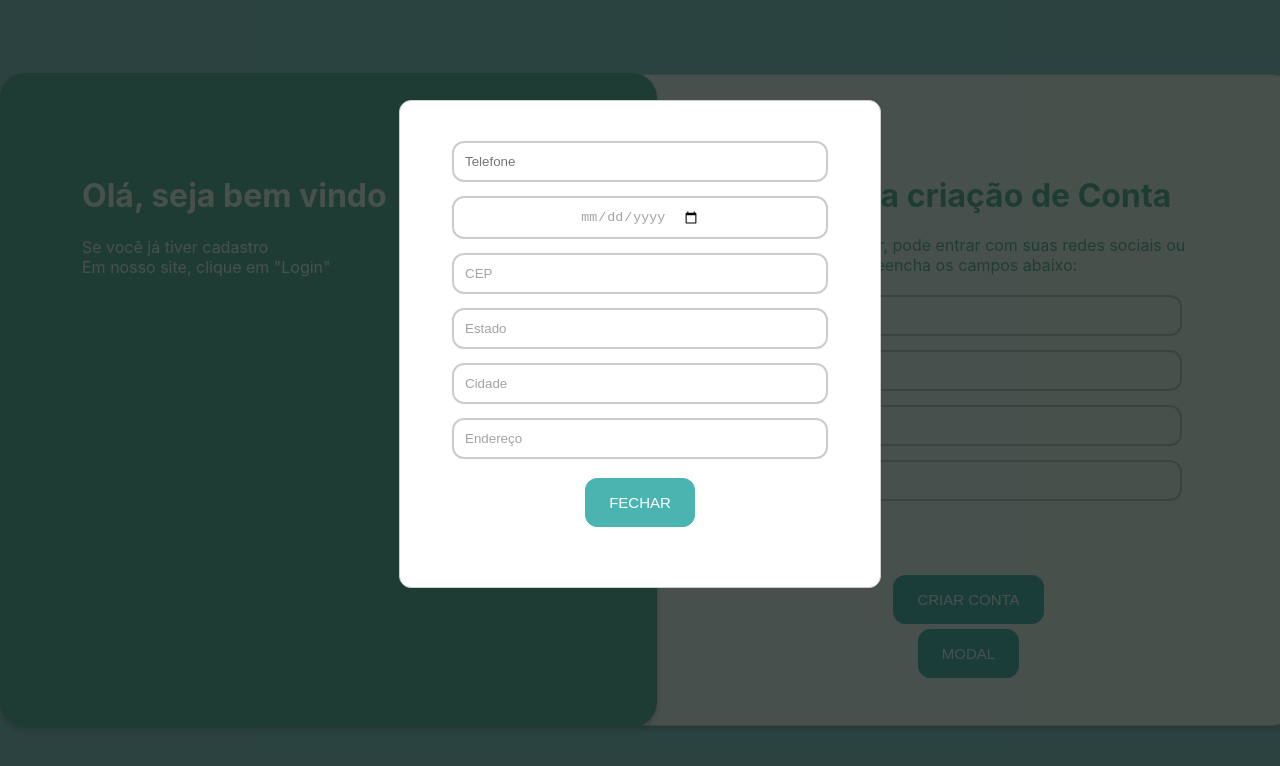
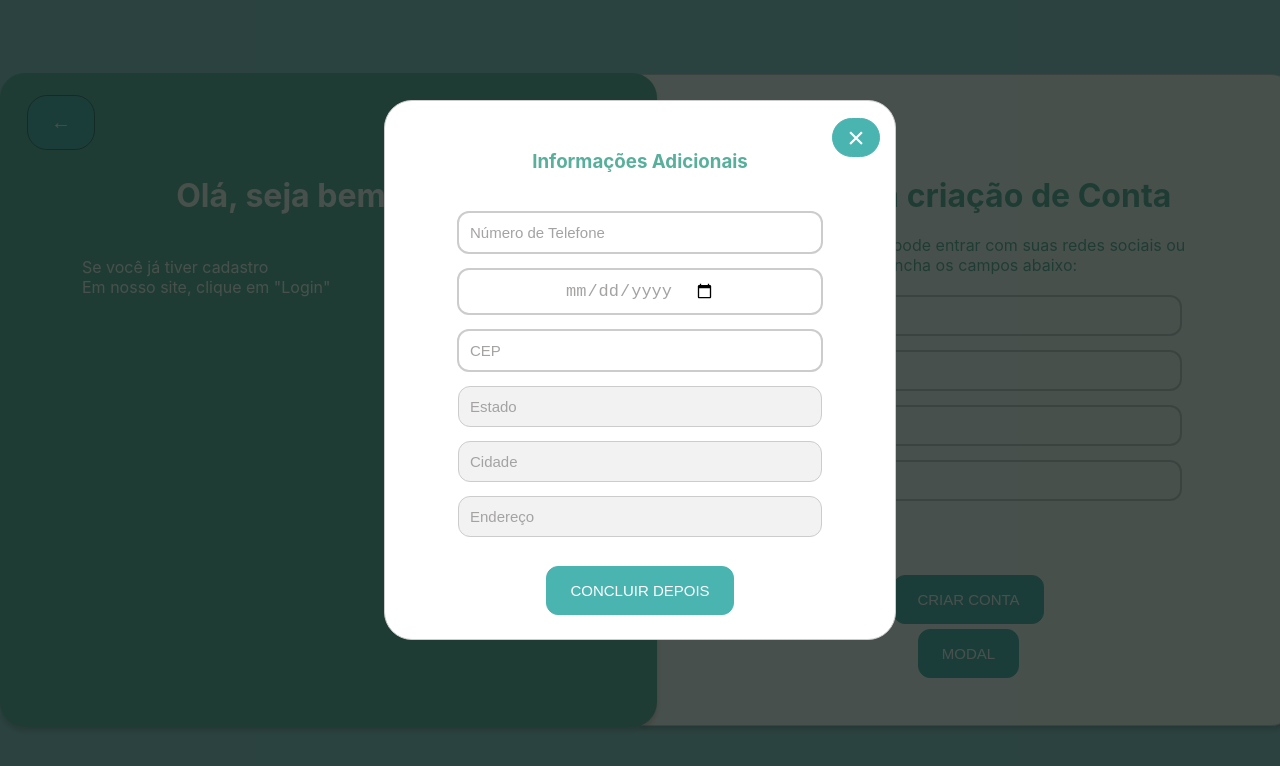
Before and after one commit to DanielQuintela/front-end, a React (Create React App) app: page /cadastro/usuario in a window 1280 px wide. Both pictures are taken after a click on the button "MODAL". Shown: the top 766 px of the page. Built offline with nearby package versions, Linux system fonts and the light colour scheme.

Commit message:
modal pode ser chamado em qualquer ligar/ estiliza

```diff
--- a/src/pages/CadastroUser/cadastroUser.css
+++ b/src/pages/CadastroUser/cadastroUser.css
@@ -115,48 +115,39 @@
     margin-top: 5px; /* Espaçamento superior para separá-lo dos campos de entrada */
   }
 
-  .modal {
-    display: none;
-    position: fixed;
-    top: 0;
-    left: 0;
-    width: 100%;
-    height: 100%;
-    background-color: rgba(36, 68, 55, 0.5);
-  }
-
-  .modal-content {
-    background-color: #fff;
-    max-width: 400px;
-    margin: 100px auto;
-    padding: 40px;
-    border-radius: 12px;
-    border: 1px solid #ccc;
-    position: relative;
-    align-items: center;
-  }
-
-  .modal-content input{
+  .side-header{
     display: flex;
     justify-content: center;
     align-items: center;
-    width: 350px;
-}
+    margin-bottom: 20px;
+  }
 
-.form-user input[type="date"] {
-    color: #a5a2a2; /* define a cor do texto */
-}
+  button.voltar{
+    background-color: #4ab4b1;
+    color: #fff;
+    border: 1px solid #2f6664;
+    padding: 15px 23px;
+    border-radius: 20px;
+    cursor: pointer;
+    text-transform: uppercase;
+    transition: transform .2s ease-in-out;
+    font-size: 20px;
+    transition: background-color .5s;
+    position: absolute;
+    top: 20px;
+    left: 25px;
+  }
 
+    button.voltar:hover {
+        background-color: #d1fcf2;
+        color: #4ab4b1;
+        transition: background-color .5s;
+        border: 1px solid #4ab4b1;
+    }
 
-  .modal-overlay {
-    position: fixed;
-    top: 0;
-    left: 0;
-    width: 100%;
-    height: 100%;
-    background-color: rgba(0, 0, 0, 0.5); /* Cor de fundo escura com transparência */
-    z-index: 0; /* Coloque-o em cima de outros elementos, exceto o modal */
-    display: flex;
-    justify-content: center;
-    align-items: center;
-  }
+    button.voltar:active {
+        transform: scale(0.95);
+        background-color: #2f6664;
+        color: #fff;
+        transition: border .5s;
+    }
--- a/src/pages/CadastroUser/index.js
+++ b/src/pages/CadastroUser/index.js
@@ -1,11 +1,13 @@
 import React, { useState, useRef, useEffect } from "react";
 import "./cadastroUser.css";
-
+import Modal from "../modal/informacoesAdicionais.js"
 import axios from "../../api/axios.js";
+import { useNavigate } from "react-router-dom";
 
 export default function CadastroUser() {
     const passwordRef = useRef();
     const confirmPasswordRef = useRef();
+    const navigate = useNavigate();
 
     const [formData, setFormData] = useState({
         nome: "",
@@ -20,7 +22,6 @@ export default function CadastroUser() {
         telefone: "",
       });
 
-    const [cepBusca, setCepBusca] = useState("");
 
     const [confirmPassword, setConfirmPassword] = useState("");
 
@@ -69,6 +70,7 @@ export default function CadastroUser() {
             }
             );
             console.log(response)
+            setModalVisible(true);
 
         } catch (err) {
             alert("Erro ao cadastrar"+err)
@@ -93,41 +95,21 @@ export default function CadastroUser() {
     }
     };
 
-    const handleBuscarCep = async (event) => {
-        // setCepBusca(event.target.value)
-        try {
-            const data = {
-                cep: cepBusca,
-            }
-            event.preventDefault();
-            console.log(cepBusca)
-            const response = await axios.post('services/getcep',
-
-            JSON.stringify(data),
-            {
-                headers: {
-                    "Content-Type": "application/json"},
-                    // withCredentials: true,
-            });
-
-            console.log(response.data)
-            setFormData({
-                ...formData,
-                estado: response.data.uf,
-                cidade: response.data.localidade,
-                endereco: response.data.logradouro,
-            })
-            console.log(data)
-        } catch (err) {
-            alert("Erro ao buscar CEP"+err)
-        }
-    }
 
     return (
         <div className="cadastro-usuario-container">
             <div className="side-user-content">
-                <h1>Olá, seja bem vindo</h1>
+                <div className="side-header">
+                    <button className="voltar"
+                        onClick={() => navigate(-1)}
+                    >
+                    &larr;
+
+                    </button>
+                    <h1>Olá, seja bem vindo</h1>
+                </div>
                 <p>Se você já tiver cadastro <br /> Em nosso site, clique em "Login"</p>
+
             </div>
 
             <div className="form-user-content">
@@ -173,40 +155,18 @@ export default function CadastroUser() {
                         <p className="error-message">As senhas não coincidem.</p>
                     )}
 
-                    {/* <div className="modal-overlay" onClick={handleFecharModalFora} style={{ display: modalVisible ? "block" : "none" }}> */}
-                        <div
-                            id="meuModal"
-                            className="modal"
-                            style={{ display: modalVisible ? "block" : "none" }}
-                            >
-                            <div className="modal-overlay" onClick={handleFecharModalFora} style={{ display: modalVisible ? "block" : "none" }}>
-                                <div className="modal-content">
-                                    {/* Adicione aqui os campos adicionais do formulário */}
-                                    <input type="text" placeholder="Telefone" />
-                                    <input
-                                        className="input-text"
-                                        type="date"
-                                        placeholder="Data de Nascimento"
-                                        value={formData.dataNascimento}
-                                        onChange={(e) => {
-                                            handleFormEdit(e, "dataNascimento");
-                                        }}
-                                    />
-                                    <input className="input-text" type="text" placeholder="CEP" onChange={(e) => {setCepBusca(e.target.value)}} onBlur={handleBuscarCep}   />
-                                    <input className="input-text" type="text" placeholder="Estado" value={formData.estado} />
-                                    <input className="input-text" type="text" placeholder="Cidade"  value={formData.cidade} />
-                                    <input className="input-text" type="text" placeholder="Endereço" value={formData.endereco}/>
-
-
-                                    <button
-                                        className="input-button"
-                                        onClick={handleFecharModal}>
-                                        Fechar
-                                    </button>
-                                </div>
-                        </div>
-                    </div>
-
+                    <Modal
+                        isOpen={modalVisible}
+                        onClose={handleFecharModal }
+                        onCloseOut={handleFecharModalFora}
+                        formData={formData}
+                        editor={handleFormEdit}
+                        setFormData={setFormData}
+                        onSave={() => {
+                        // Lógica para salvar os dados do modal
+                        }}
+                        // Outros campos passados como propriedades para o modal
+                    />
 
                     <button
                         className="input-text"
--- a/src/pages/LoginPage/Login.css
+++ b/src/pages/LoginPage/Login.css
@@ -112,6 +112,10 @@ color: #fff;
   margin: 12px;
   margin-bottom: 5px;
   color: red; /* Cor vermelha */
+  padding: 10px 0 10px 0;
+  border: 1px solid black;
+  border-radius: 12px;
+  background-color: #56918e;
 }
 
 
--- /dev/null
+++ b/src/pages/modal/informacoesAdicionais.css
@@ -0,0 +1,94 @@
+.modal {
+    display: none;
+    position: fixed;
+    top: 0;
+    left: 0;
+    width: 100%;
+    height: 100%;
+    background-color: rgba(36, 68, 55, 0.5);
+  }
+
+  .modal-content {
+    background-color: #fff;
+    max-width: 450px;
+    margin: 100px auto;
+    padding: 30px;
+    border-radius: 28px;
+    border: 1px solid #ccc;
+    position: relative;
+    align-items: center;
+  }
+
+  .modal-content input{
+    display: flex;
+    justify-content: center;
+    align-items: center;
+    width: 340px;
+    font-size: 15px;
+}
+
+.form-user input[type="date"] {
+    color: #a5a2a2; /* define a cor do texto */
+    font-size: 17px;
+}
+
+.form-user input[type="date"]:hover{
+    color: #58AF9B;
+}
+
+
+  .modal-overlay {
+    position: fixed;
+    top: 0;
+    left: 0;
+    width: 100%;
+    height: 100%;
+    background-color: rgba(0, 0, 0, 0.5); /* Cor de fundo escura com transparência */
+    z-index: 0; /* Coloque-o em cima de outros elementos, exceto o modal */
+    display: flex;
+    justify-content: center;
+    align-items: center;
+  }
+
+.modal-header{
+    display: flex;
+    justify-content: center;
+    align-items: center;
+    margin-bottom: 20px;
+}
+
+.modal-header h3{
+    color: #58AF9B;
+}
+
+.modal-content button.modal-close{
+    position: absolute;
+    top: 12px;
+    right: 15px;
+    cursor: pointer;
+    width: 20px;
+    height: 39px;
+    display: flex;
+    justify-content: center;
+    font-size: 30px;
+    align-items: center;
+    border-radius: 20px;
+
+}
+
+.modal-content button.input-button{
+  margin-top: 15px;
+  margin-bottom: -6px;
+}
+
+.modal-content button.finish-button{
+  margin-top: 15px;
+  margin-bottom: -6px;
+}
+
+input:disabled {
+  background-color: #f2f2f2; /* Defina um plano de fundo diferente */
+  color: #999; /* Altere a cor do texto */
+  cursor: not-allowed; /* Altere o cursor para "não permitido" */
+  border: 1px solid #ccc; /* Altere a borda */
+}
--- /dev/null
+++ b/src/pages/modal/informacoesAdicionais.js
@@ -0,0 +1,100 @@
+import React from "react";
+import { useState } from "react";
+import "./informacoesAdicionais.css";
+import axios from "../../api/axios";
+
+export default function Modal  ({ isOpen, onClose, onCloseOut, editor, onSave, formData, setFormData })  {
+
+    const [cepBusca, setCepBusca] = useState("");
+
+    const handleBuscarCep = async (event) => {
+        // setCepBusca(event.target.value)
+        try {
+            const data = {
+                cep: cepBusca,
+            }
+            event.preventDefault();
+            console.log(cepBusca)
+            const response = await axios.post('services/getcep',
+
+            JSON.stringify(data),
+            {
+                headers: {
+                    "Content-Type": "application/json"},
+                    // withCredentials: true,
+            });
+
+            console.log(response.data)
+            setFormData({
+                ...formData,
+                cep: response.data.cep,
+                estado: response.data.uf,
+                cidade: response.data.localidade,
+                endereco: response.data.logradouro,
+            })
+            console.log(data)
+        } catch (err) {
+            alert("Erro ao buscar CEP"+err)
+        }
+    }
+
+  return (
+    <div
+    id="meuModal"
+    className="modal"
+    style={{ display: isOpen ? "block" : "none" }}
+    >
+    <div className="modal-overlay" onClick={onCloseOut} style={{ display: isOpen ? "block" : "none" }}>
+        <div className="modal-content">
+            <div className="modal-header">
+                <button className="modal-close" onClick={onClose}>
+                    &times;
+                </button>
+                <h3 className="modal-title">Informações Adicionais</h3>
+            </div>
+
+            {/* Adicione aqui os campos adicionais do formulário */}
+            <input className="input-text" type="text" placeholder="Número de Telefone" />
+            <input
+                className="input-text"
+                type="date"
+                placeholder="Data de Nascimento"
+                value={formData.dataNascimento}
+                onChange={(e) => {
+                    editor(e, "dataNascimento");
+                }}
+            />
+            <input className="input-text" type="text" placeholder="CEP" onChange={(e) => {setCepBusca(e.target.value)}} onBlur={handleBuscarCep}   />
+            <input className="input-text"
+                type="text"
+                placeholder="Estado"
+                value={formData.estado}
+                onChange={(e) => {editor(e,"estado")}}
+                disabled = {formData.cep === "" ? true : false}
+
+                />
+            <input className="input-text"
+                type="text"
+                placeholder="Cidade"
+                value={formData.cidade}
+                onChange={(e) => {editor(e,"cidade")}}
+                disabled = {formData.cep === "" ? true : false}
+                />
+            <input className="input-text"
+                type="text"
+                placeholder="Endereço"
+                value={formData.endereco}
+                onChange={(e) => {editor(e,"endereco")}}
+                disabled = {formData.cep === "" ? true : false}
+                />
+            <button
+                className={formData.cep === "" ? "input-button" : "finish-button"}
+                onClick={onClose}>
+                {formData.cep === "" ? "Concluir Depois" : "Concluir Cadastro"}
+            </button>
+        </div>
+    </div>
+</div>  );
+};
+
+// export default Modal;
```
